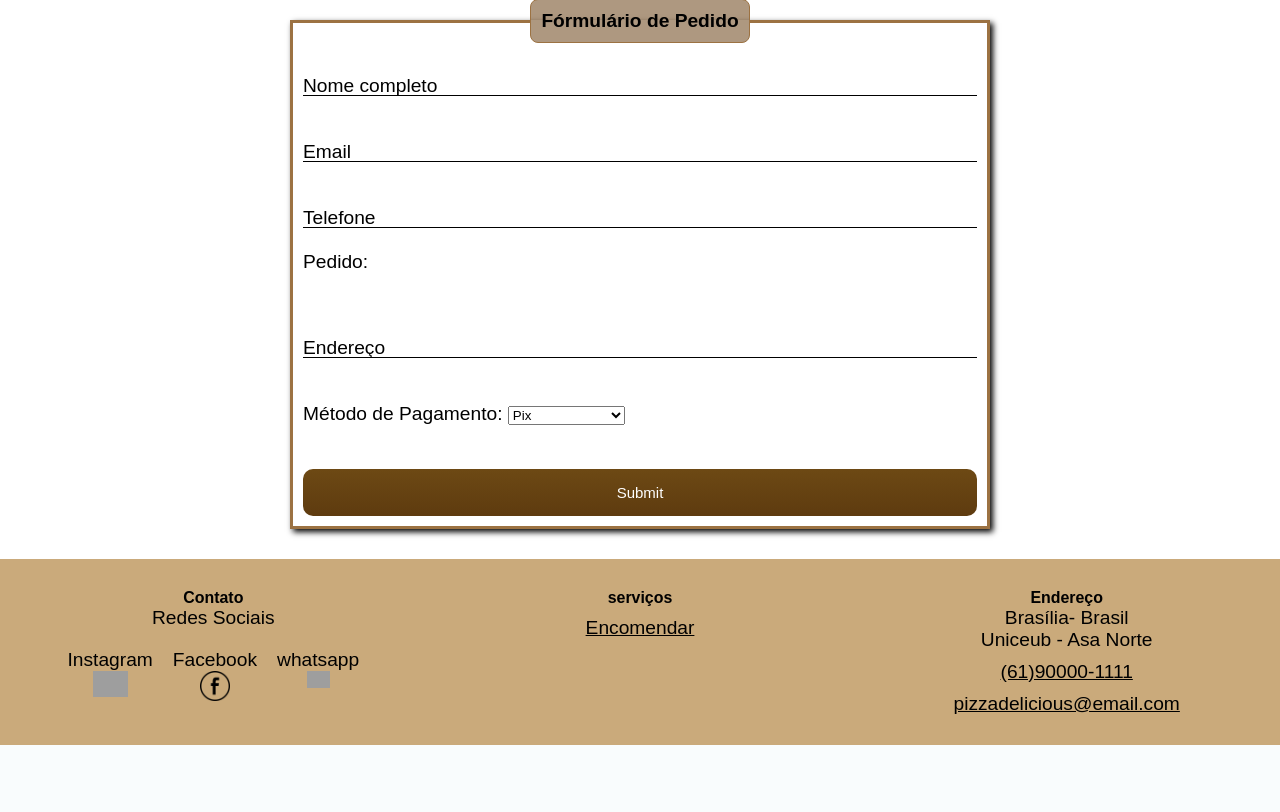
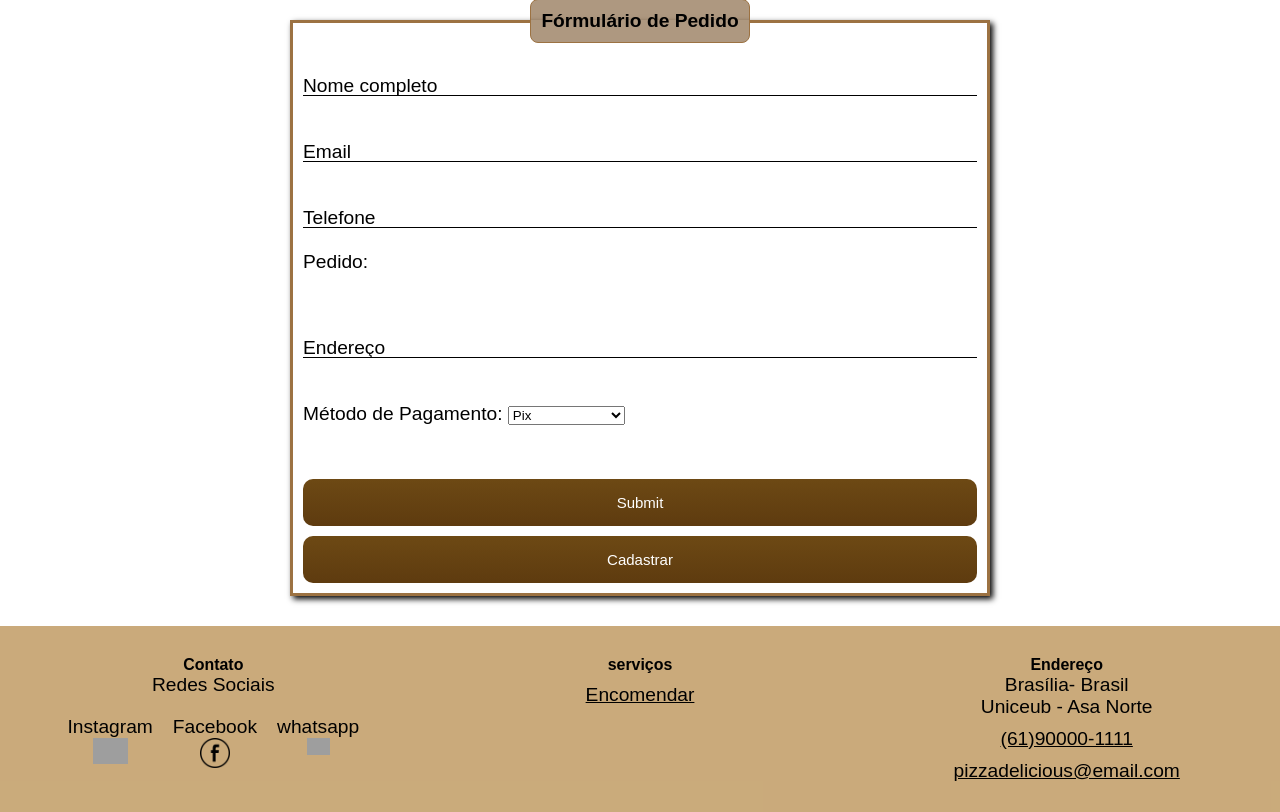
Before and after one commit to zmixtv1/trabalho-LTP2, a Flask app: page /encomendar in a window 1280 px wide. Shown: the part 236-1048 px from the top of the page. Before the commit the page ends 981 px from the top, so only its background shows below. Run offline with Flask 2, Linux system fonts and the light colour scheme; data that the repository does not hold is empty; grey boxes are pictures that could not be loaded.

Commit message:
atualização

```diff
--- a/static/style2.css
+++ b/static/style2.css
@@ -128,7 +128,7 @@ legend{
     font-size: 12px;
     color: rgb(114, 76, 27);
 }
-#submit{
+.submit{
     background-image: linear-gradient(to bottom,rgb(109, 73, 20), rgb(94, 59, 15));
     width: 100%;
     border: none;
@@ -137,8 +137,9 @@ legend{
     font-size: 15px;
     cursor: pointer;
     border-radius: 10px;
+    margin-top: 10px;
 }
-#submit:hover{
+.submit:hover{
     background-image: linear-gradient(to right,rgb(209, 7, 7), rgb(195, 19, 19));
 }
 
--- a/templates/encomendar.html
+++ b/templates/encomendar.html
@@ -119,7 +119,8 @@
 
                     </div>
                     <br><br>
-                    <input type="submit" name="submit" id="submit">
+                    <input type="submit" name="submit" class="submit">
+                    <input type="button" value="Cadastrar" src="cadastrar.html" name="ola" class="submit">
                 </fieldset>
             </form>
         </div>
```
Also changed, not shown: static/style.css (+7 -0 lines).
